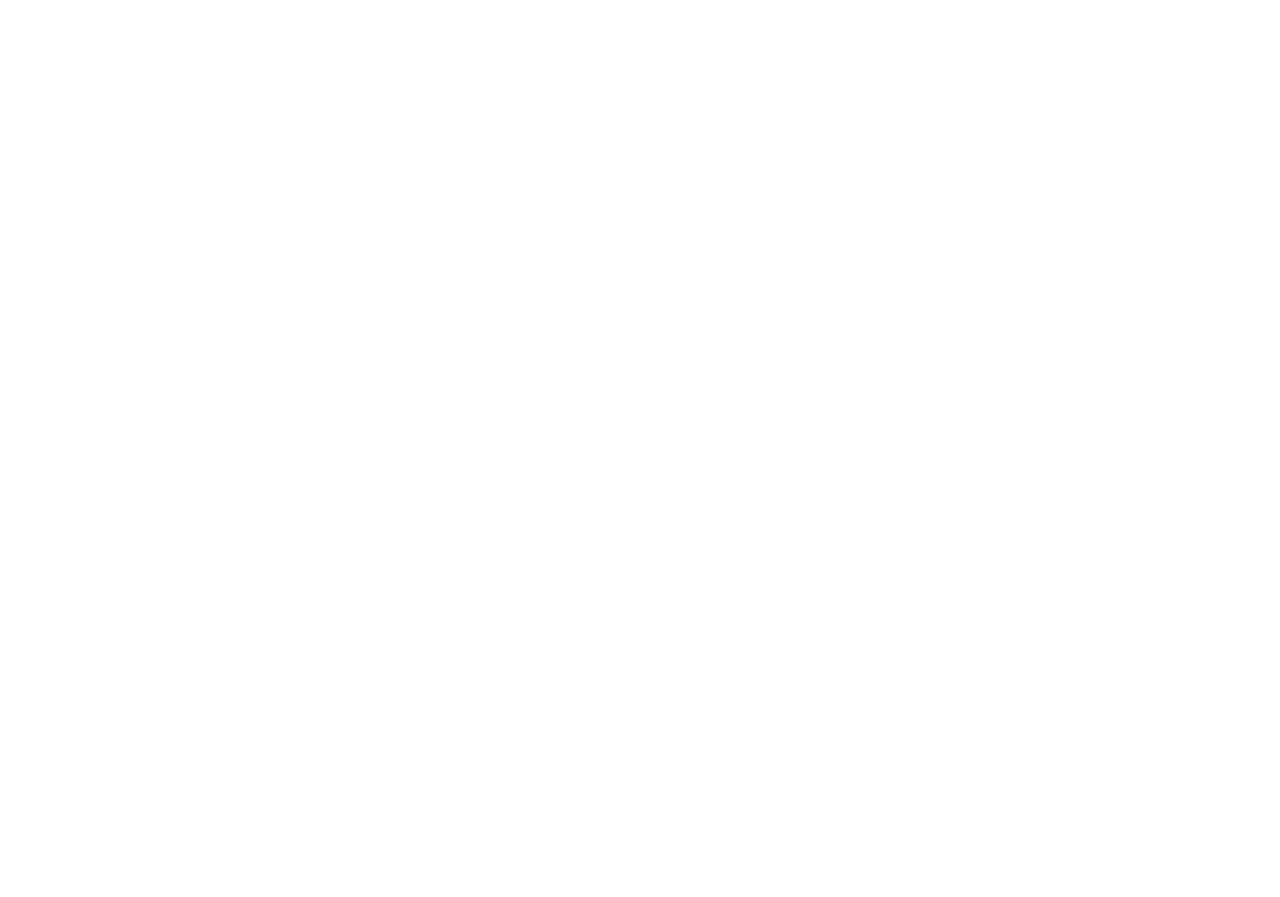
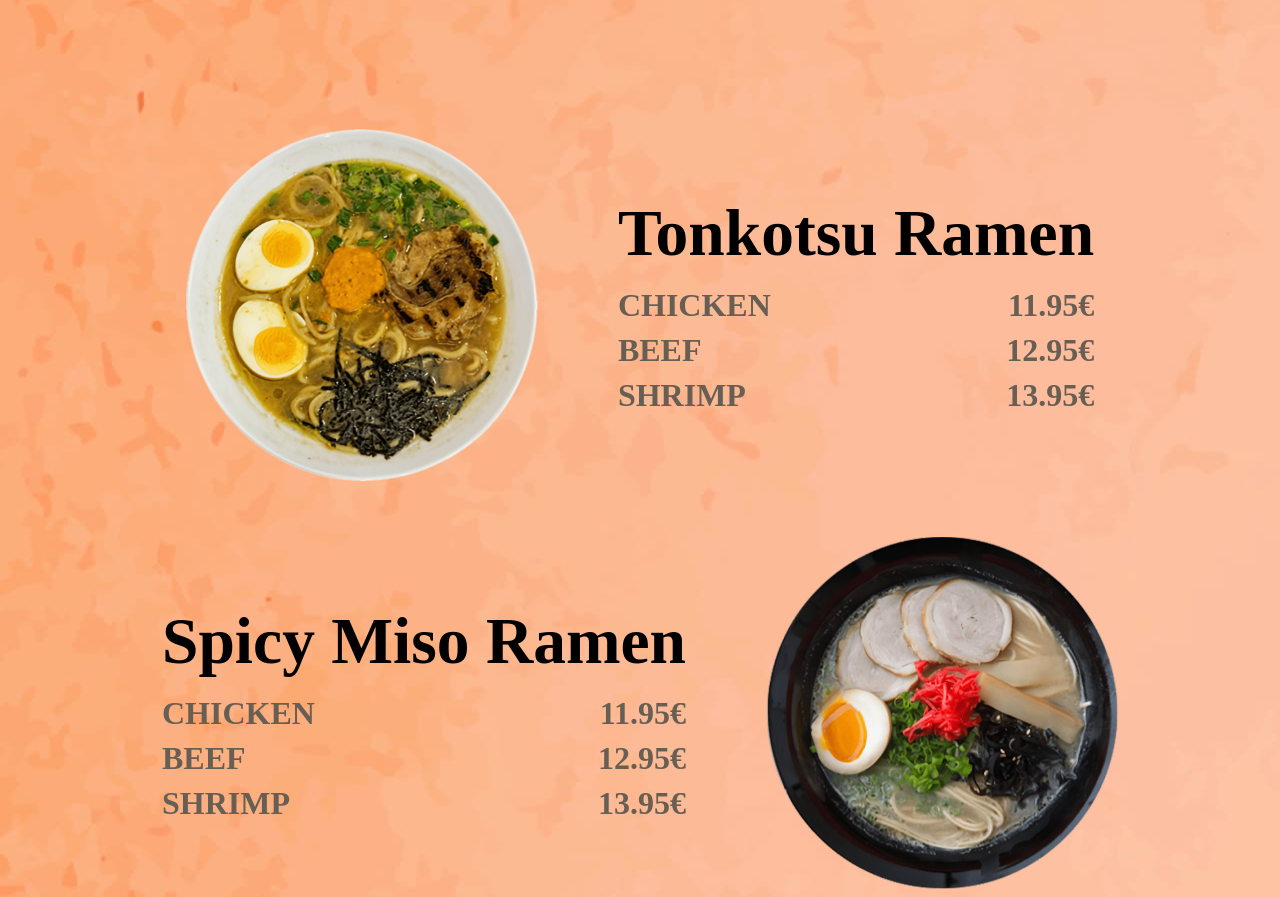
Before and after one commit to batti251/Angular_Sakura, an Angular app: page / in a window 1280 px wide. Shown: the part 1900-2797 px from the top of the page. Before the commit the page ends 2058 px from the top, so only its background shows below. Built offline with nearby package versions, Linux system fonts and the light colour scheme.

Commit message:
feat[html,css]: add our-menu-component

```diff
--- a/src/app/main-content/how-to-order/how-to-order.component.scss
+++ b/src/app/main-content/how-to-order/how-to-order.component.scss
@@ -1,18 +1,8 @@
 @import './../../../styles.scss';
 
 
-
-section{
-    @include margin(120px 160px 120px 160px );
-
-    >h2 {
-        @include dFlex($jc:center);
-        @include margin(0 0 64px 0);
-        @include fontStyle($fs: 80px, $c:#9F0908);
-    }
-
-    >div {
-        @include dFlex($jc:space-between, $g: 16px);
+div {
+   @include dFlex($jc:space-evenly, $g: 16px);
 
    >figure{
            @include dFlex($fd: column, $g: 16px);
@@ -24,6 +14,6 @@
                text-align: center
            }
    }
-    }
+
 
 }
--- a/src/app/main-content/landingPage/landingPage.component.scss
+++ b/src/app/main-content/landingPage/landingPage.component.scss
@@ -22,8 +22,5 @@
     background-size: cover;
     background-repeat: no-repeat;
     background-position: 50%, 50%;
-    display: flex;
-    justify-content: center;
-    align-items: center;
-    flex-direction: column;
+
 }
--- a/src/app/main-content/our-menu/our-menu.component.html
+++ b/src/app/main-content/our-menu/our-menu.component.html
@@ -1,3 +1,65 @@
 <section>
+  <h2>OUR MENU</h2>
+  <div>
+    <img src="./../../../assets/img/3_section_our_menu/Png/R1.png" alt="" />
+    <table>
+      <tr>
+        <th><h3>Tonkotsu Ramen</h3></th>
+      </tr>
+      <tr>
+        <td>CHICKEN</td>
+        <td>11.95€</td>
+      </tr>
+      <tr>
+        <td>BEEF</td>
+        <td>12.95€</td>
+      </tr>
+      <tr>
+        <td>SHRIMP</td>
+        <td>13.95€</td>
+      </tr>
+    </table>
+  </div>
 
+  <div class="revert">
+    <img src="./../../../assets/img/3_section_our_menu/Png/R2.png" alt="" />
+    <table>
+      <tr>
+        <th><h3>Spicy Miso Ramen</h3></th>
+      </tr>
+      <tr>
+        <td>CHICKEN</td>
+        <td>11.95€</td>
+      </tr>
+      <tr>
+        <td>BEEF</td>
+        <td>12.95€</td>
+      </tr>
+      <tr>
+        <td>SHRIMP</td>
+        <td>13.95€</td>
+      </tr>
+    </table>
+  </div>
+
+  <div>
+    <img src="./../../../assets/img/3_section_our_menu/Png/R3.png" alt="" />
+    <table>
+      <tr>
+        <th><h3>Shio Ramen</h3></th>
+      </tr>
+      <tr>
+        <td>CHICKEN</td>
+        <td>11.95€</td>
+      </tr>
+      <tr>
+        <td>BEEF</td>
+        <td>12.95€</td>
+      </tr>
+      <tr>
+        <td>SHRIMP</td>
+        <td>13.95€</td>
+      </tr>
+    </table>
+  </div>
 </section>
--- a/src/app/main-content/our-menu/our-menu.component.scss
+++ b/src/app/main-content/our-menu/our-menu.component.scss
@@ -1,3 +1,31 @@
+@import './../../../styles.scss';
+
 section{
-    height: 400px;
+    background-image: url('./../../../assets/img/3_section_our_menu/JPG/section_our_menu_bg.jpg');
+    @include dFlex($g: 56px, $fd: column);
+    >div {
+        @include dFlex($g:80px);
+
+        >img{
+            @include imgStyle($h:352px, $w:352px);
+        }
+
+        >table{
+            @include fontStyle($fs:56px);
+            @include dFlex($fd: column, $g: 8px, $jc:unset, $ai: unset);
+            >tr {
+                @include dFlex($jc: space-between);
+                    >td{
+                    @include fontStyle($fs:32px, $c: #675E54);
+                }
+                >th {
+                    @include padding(0 0 8px 0)
+            }
+
+            }
+        }
+    }
+    >.revert{
+            @include dFlex($fd: row-reverse, $g: 80px);
+        }
 }
--- a/src/styles.scss
+++ b/src/styles.scss
@@ -24,6 +24,23 @@
   font-size: $fs;
   font-weight: $fw;
   color: $c
+}
+
+@mixin imgStyle($h:64px, $w: 64px){
+  height: $h;
+  width: $w;
+}
+
+
+section{
+    @include padding(120px 160px);
+
+    >h2 {
+        @include dFlex($jc:center);
+        @include margin(0 0 64px 0);
+        @include fontStyle($fs: 80px, $c:#9F0908);
+    }
+
 }
 
 /* raleway-200 - latin */
```
Lines whose indentation alone changed are shown as unchanged.
